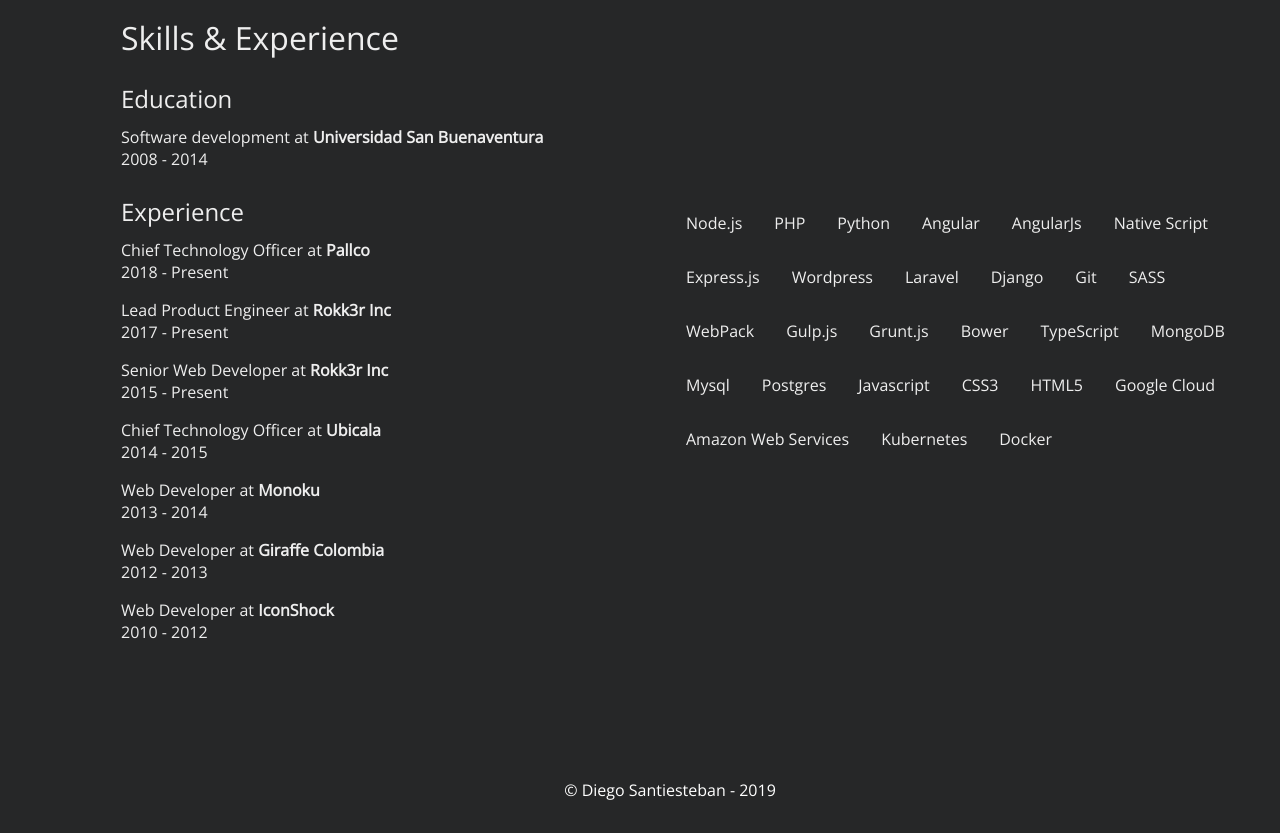
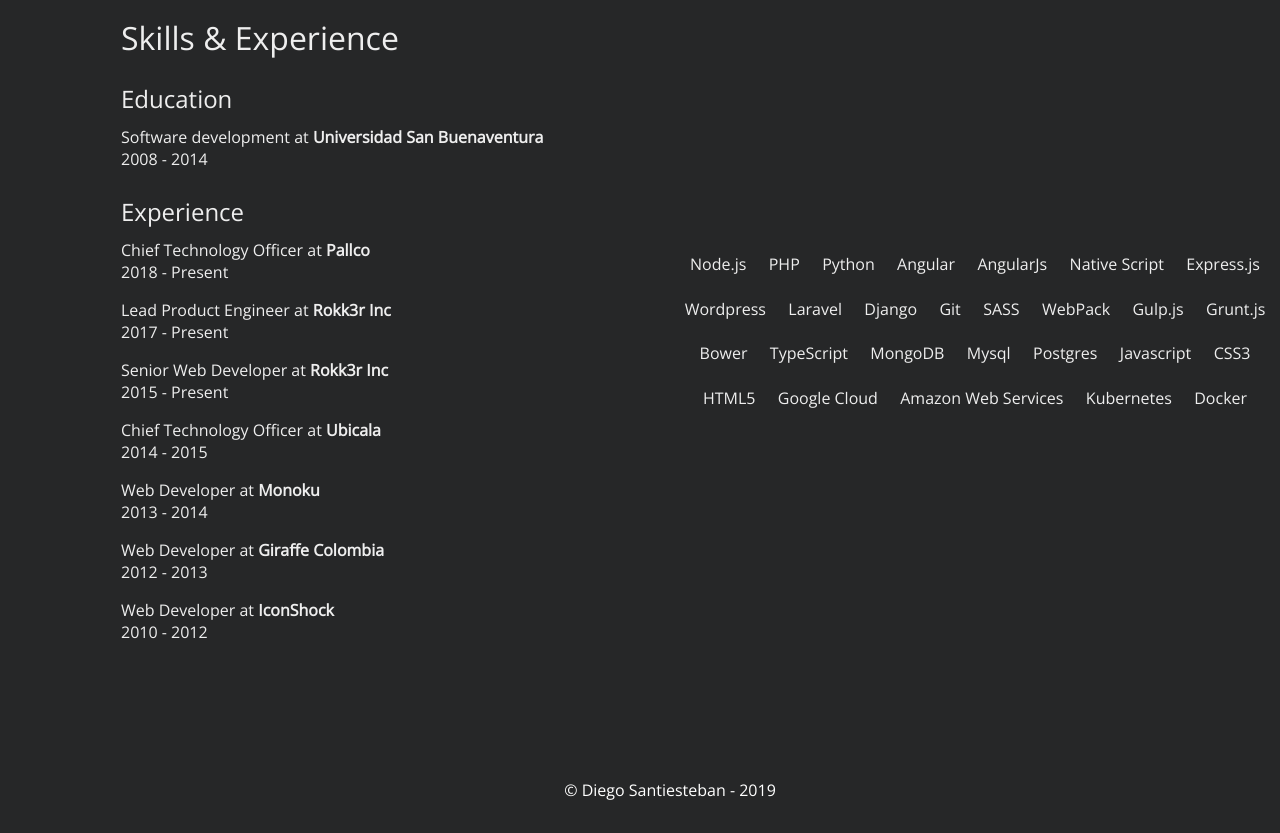
Before and after one commit to gatodeveloper/gatodeveloper.github.io, a website: page index.html in a window 1280 px wide. Shown: the part 1669-2502 px from the top of the page. Drawn offline with nearby package versions, Linux system fonts and the light colour scheme.

Commit message:
Skills alignments

```diff
--- a/content/sass/sections/_home.sass
+++ b/content/sass/sections/_home.sass
@@ -147,13 +147,15 @@
       ul.tags
         list-style: none
         margin: 0
-        padding: 0
+        padding: 2em 0
         display: flex
         flex-wrap: wrap
+        justify-content: center
+        align-content: center
 
         li
           text-align: center
-          padding: 1em
+          padding: .7em
 
 
     article
```
Also changed, not shown: public/css/style.css.
